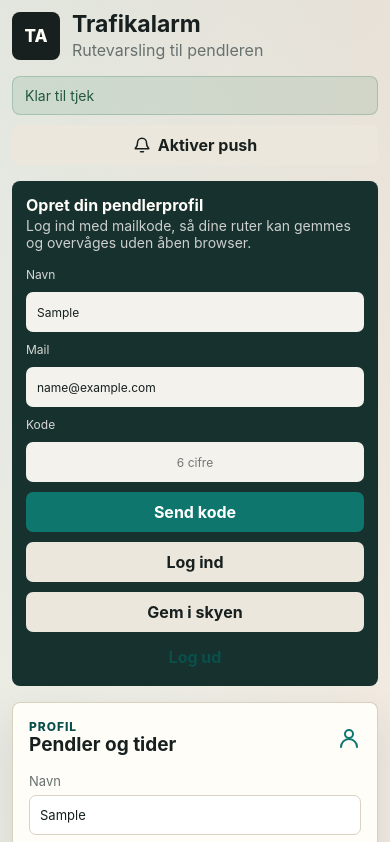
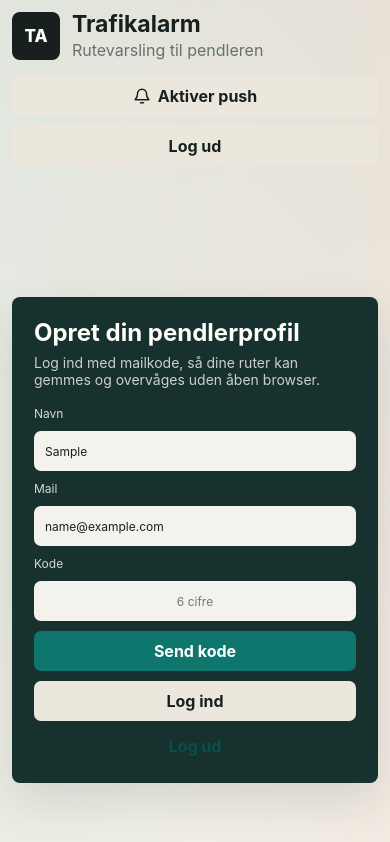
Before and after one commit to hautrelief/trafikalarm, a plain HTML site: page index.html in a window 390 px wide. Both pictures are taken after typing "Sample", "name@example.com", "Sample" into the empty fields and a click on the button "Send kode". Shown: the top 842 px of the page. Drawn offline with Linux system fonts and the light colour scheme; no server answers.

Commit message:
Add dedicated login screen and autosave

```diff
--- a/app.js
+++ b/app.js
@@ -149,17 +149,20 @@
   home: [],
   work: [],
 };
+let cloudSyncTimer = null;
+let isCloudSyncing = false;
 
 const elements = {
   authBanner: document.querySelector("#authBanner"),
+  appWorkspace: document.querySelector("#appWorkspace"),
   quickProfileForm: document.querySelector("#quickProfileForm"),
   quickName: document.querySelector("#quickName"),
   quickEmail: document.querySelector("#quickEmail"),
   loginCode: document.querySelector("#loginCode"),
   requestLoginCode: document.querySelector("#requestLoginCode"),
   verifyLoginCode: document.querySelector("#verifyLoginCode"),
-  syncProfile: document.querySelector("#syncProfile"),
   logoutProfile: document.querySelector("#logoutProfile"),
+  topLogoutProfile: document.querySelector("#topLogoutProfile"),
   accountTitle: document.querySelector("#accountTitle"),
   accountSubtitle: document.querySelector("#accountSubtitle"),
   profileForm: document.querySelector("#profileForm"),
@@ -299,8 +302,9 @@
   };
 }
 
-function saveState() {
+function saveState(options = {}) {
   localStorage.setItem(STORAGE_KEY, JSON.stringify(state));
+  if (!options.localOnly) scheduleCloudSync();
 }
 
 function initMap() {
@@ -374,12 +378,17 @@
 function bindEvents() {
   elements.quickProfileForm.addEventListener("submit", async (event) => {
     event.preventDefault();
-    await syncCloudProfile();
+    if (elements.loginCode.value.trim()) {
+      await verifyLoginCode();
+    } else {
+      await requestLoginCode();
+    }
   });
 
   elements.requestLoginCode.addEventListener("click", requestLoginCode);
   elements.verifyLoginCode.addEventListener("click", verifyLoginCode);
   elements.logoutProfile.addEventListener("click", logoutProfile);
+  elements.topLogoutProfile.addEventListener("click", logoutProfile);
 
   elements.profileForm.addEventListener("submit", (event) => {
     event.preventDefault();
@@ -412,11 +421,8 @@
     renderAll();
     fitActiveRoute();
     saveState();
-    elements.sampleRoute.disabled = false;
-    if (message) {
-      showToast(message);
-      return;
-    }
+    return;
+    showToast(message || "Ruten er foreslået og klar til redigering.");
   });
 
   elements.addRoute.addEventListener("click", () => {
@@ -490,6 +496,9 @@
     renderAll();
     fitActiveRoute();
     saveState();
+    elements.sampleRoute.disabled = false;
+    showToast(message || "Ruten er foreslået og klar til redigering.");
+    return;
     showToast("Ruten er foreslået på OpenStreetMap og klar til redigering.");
   });
 
@@ -676,7 +685,11 @@
 
 function renderAuth() {
   const isLoggedIn = Boolean(state.cloud.sessionToken);
-  elements.authBanner.classList.add("show");
+  elements.authBanner.hidden = isLoggedIn;
+  elements.appWorkspace.hidden = !isLoggedIn;
+  elements.requestNotifications.hidden = !isLoggedIn;
+  elements.topLogoutProfile.hidden = !isLoggedIn;
+  elements.systemStatus.hidden = !isLoggedIn;
   elements.accountTitle.textContent = isLoggedIn ? "Profilen er koblet på skyen" : "Opret din pendlerprofil";
   elements.accountSubtitle.textContent = isLoggedIn
     ? `Logget ind som ${state.user.email || "pendler"}. Seneste synk: ${formatSyncTime(state.cloud.lastSync)}.`
@@ -684,7 +697,6 @@
   elements.loginCode.disabled = isLoggedIn;
   elements.verifyLoginCode.disabled = isLoggedIn;
   elements.requestLoginCode.disabled = isLoggedIn;
-  elements.syncProfile.disabled = !isLoggedIn;
   elements.logoutProfile.hidden = !isLoggedIn;
 }
 
@@ -1316,24 +1328,37 @@
       state.user.email = email;
     }
     state.cloud.lastSync = new Date().toISOString();
+    const message = result.profile ? "Du er logget ind, og profilen er hentet." : "Du er logget ind. Dine ændringer gemmes automatisk.";
     syncForm();
     renderAll();
-    saveState();
+    saveState({ localOnly: true });
+    elements.sampleRoute.disabled = false;
+    showToast(message || "Ruten er foreslået og klar til redigering.");
+    return;
     showToast(result.profile ? "Du er logget ind, og profilen er hentet." : "Du er logget ind. Gem dine ruter i skyen når de er klar.");
   } catch (error) {
     showToast(`Login lykkedes ikke: ${error.message}`);
   }
 }
 
-async function syncCloudProfile() {
+function scheduleCloudSync() {
+  if (!state.cloud.sessionToken || isCloudSyncing) return;
+  clearTimeout(cloudSyncTimer);
+  cloudSyncTimer = setTimeout(() => {
+    syncCloudProfile({ silent: true });
+  }, 1200);
+}
+
+async function syncCloudProfile(options = {}) {
   readForm();
   if (!state.cloud.sessionToken) {
-    saveState();
+    saveState({ localOnly: true });
     renderAll();
-    showToast("Profilen er gemt lokalt. Send en login-kode for at gemme den i skyen.");
+    if (!options.silent) showToast("Profilen er gemt lokalt. Send en login-kode for at gemme den i skyen.");
     return;
   }
 
+  isCloudSyncing = true;
   try {
     const result = await apiRequest("/api/profile", {
       method: "PUT",
@@ -1343,13 +1368,15 @@
       },
     });
     state.cloud.lastSync = result.savedAt || new Date().toISOString();
-    saveState();
+    saveState({ localOnly: true });
     renderAll();
-    showToast("Profil, ruter og alarmvalg er gemt i skyen.");
+    if (!options.silent) showToast("Profil, ruter og alarmvalg er gemt i skyen.");
   } catch (error) {
-    saveState();
+    saveState({ localOnly: true });
     renderAll();
     showToast(`Gemt lokalt, men ikke i skyen: ${error.message}`);
+  } finally {
+    isCloudSyncing = false;
   }
 }
 
--- a/index.html
+++ b/index.html
@@ -51,16 +51,17 @@
           </div>
         </div>
         <div class="topbar-actions">
-          <div class="system-status" id="systemStatus">Klar til tjek</div>
-          <button class="button secondary" id="requestNotifications" type="button">
+          <div class="system-status" id="systemStatus" hidden>Klar til tjek</div>
+          <button class="button secondary" id="requestNotifications" type="button" hidden>
             <svg><use href="#icon-bell"></use></svg>
             Aktiver push
           </button>
+          <button class="button secondary" id="topLogoutProfile" type="button" hidden>Log ud</button>
         </div>
       </header>
 
-      <main class="workspace">
-        <section class="auth-banner" id="authBanner">
+      <section class="login-screen" id="authBanner">
+        <div class="login-card">
           <div>
             <strong id="accountTitle">Opret din pendlerprofil</strong>
             <span id="accountSubtitle">Log ind med mailkode, så dine ruter kan gemmes og overvåges uden åben browser.</span>
@@ -80,10 +81,12 @@
             </label>
             <button class="button primary" id="requestLoginCode" type="button">Send kode</button>
             <button class="button secondary" id="verifyLoginCode" type="button">Log ind</button>
-            <button class="button secondary" id="syncProfile" type="submit">Gem i skyen</button>
             <button class="text-button logout-button" id="logoutProfile" type="button">Log ud</button>
           </form>
-        </section>
+        </div>
+      </section>
+
+      <main class="workspace" id="appWorkspace" hidden>
 
         <section class="panel profile-panel" aria-labelledby="profileTitle">
           <div class="panel-heading">
--- a/styles.css
+++ b/styles.css
@@ -122,39 +122,43 @@
   max-width: 1500px;
 }
 
-.auth-banner {
-  align-items: center;
+.login-screen {
+  display: grid;
+  margin: 42px auto 0;
+  max-width: 760px;
+  min-height: calc(100vh - 180px);
+  place-items: center;
+}
+
+.login-card {
   background: #17312f;
   border-radius: 8px;
+  box-shadow: var(--shadow);
   color: #fffdf8;
-  display: none;
-  gap: 16px;
-  grid-column: 1 / -1;
-  justify-content: space-between;
-  padding: 14px;
+  display: grid;
+  gap: 18px;
+  padding: 22px;
+  width: min(100%, 720px);
 }
 
-.auth-banner.show {
-  display: flex;
+.login-card strong {
+  display: block;
+  font-size: 24px;
+  line-height: 1.2;
 }
 
-.auth-banner strong {
-  display: block;
-  font-size: 16px;
-}
-
-.auth-banner span {
+.login-card span {
   color: rgba(255, 253, 248, 0.78);
   display: block;
   font-size: 14px;
-  margin-top: 2px;
+  margin-top: 6px;
 }
 
 .quick-profile {
   align-items: end;
   display: grid;
   gap: 10px;
-  grid-template-columns: minmax(120px, 180px) minmax(180px, 240px) 90px auto auto auto auto;
+  grid-template-columns: minmax(150px, 1fr) minmax(210px, 1.3fr) 90px auto auto;
 }
 
 .quick-profile label {
@@ -947,7 +951,7 @@
   }
 
   .topbar,
-  .auth-banner {
+  .login-card {
     align-items: stretch;
     flex-direction: column;
   }
```
Also changed, not shown: dist/server/index.js, 1 other file.
